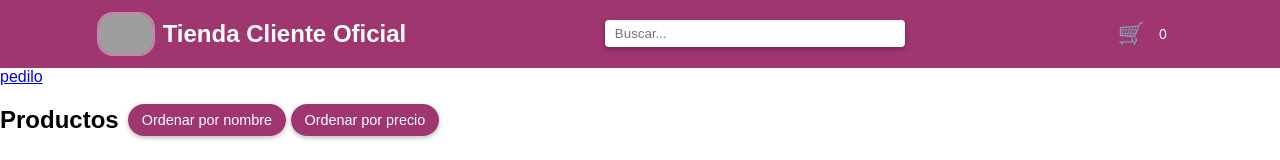
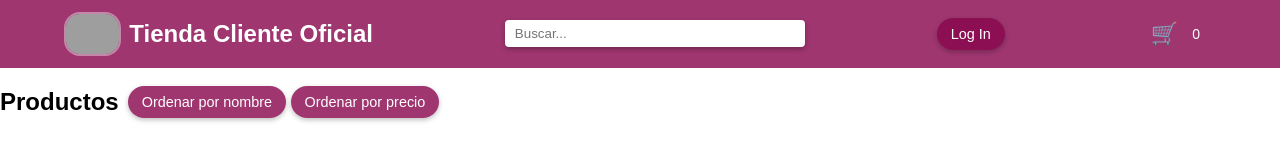
Before and after one commit to Axelbogado10/grupoJAProgra3integrador25Cuatri2_Front, a plain HTML site: page index.html in a window 1280 px wide. Shown: the top 160 px of the page. Drawn offline with Linux system fonts and the light colour scheme; no server answers; grey boxes are pictures that could not be loaded.

Commit message:
LogIn agregado

```diff
--- a/css/style.css
+++ b/css/style.css
@@ -312,3 +312,22 @@ nav h1 {font-size: 1.25rem;}
     height: 170px;
 }
 }
+
+.nav-login-btn {
+    padding: 8px 14px;
+    border: none;
+    border-radius: 999px;
+    background-color: #88044dcc;
+    color: #fff;
+    cursor: pointer;
+    font-size: 0.9rem;
+    text-decoration: none;
+    box-shadow: 0 2px 5px rgba(0,0,0,0.25);
+    transition: background-color 0.15s ease, transform 0.15s ease, box-shadow 0.15s ease;
+}
+
+.nav-login-btn:hover {
+    background-color: #a10660;
+    transform: translateY(-1px);
+    box-shadow: 0 4px 10px rgba(0,0,0,0.3);
+}
--- a/index.html
+++ b/index.html
@@ -24,13 +24,13 @@
         aria-label="Buscar producto"
     >
 
+    <a href="/login" class="nav-login-btn">Log In</a>
+
     <button class="cart-button" type="button" aria-label="Abrir carrito">
         <span class="cart-icon" aria-hidden="true">🛒</span>
         <span id="counter" class="cart-counter" aria-live="polite">0</span>
     </button>
 </nav>
-
-<a href="/login">pedilo</a>
 
     <main>
         <section class="container">
--- a/js/main.js
+++ b/js/main.js
@@ -86,10 +86,11 @@ function activarFiltroNombre() {
 ==========================================================*/
 function agregarAlCarrito(id) {
   const lista = productosGlobal || [];
-  const producto = lista.find((p) => Number(p.id) === Number(id));
+  // Sin Number(), comparamos de forma simple
+  const producto = lista.find((p) => p.id == id);
   if (!producto) return;
 
-  const existente = cart.find((it) => Number(it.id) === Number(id));
+  const existente = cart.find((it) => it.id == id);
   if (existente) {
     existente.cantidad += 1;
     console.log(
```
Also changed, not shown: css/login.css (+18 -0 lines), login/index.html (+1 -1 lines).
